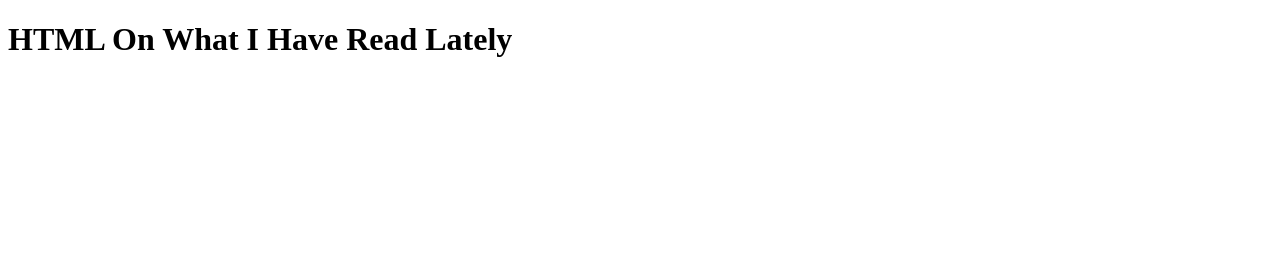
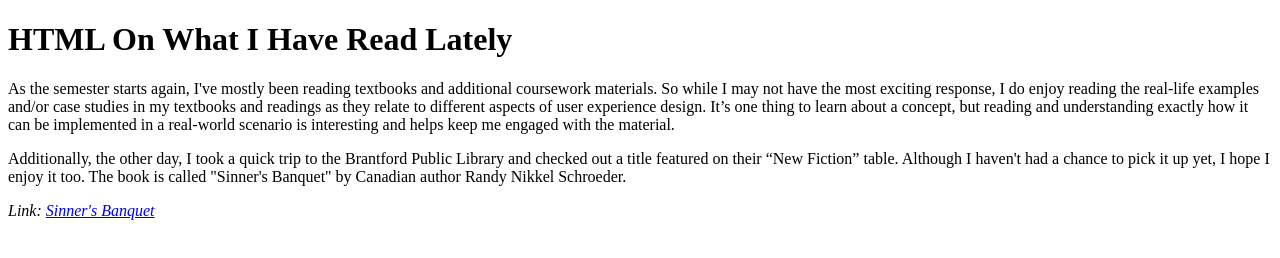
Before and after one commit to sasjspu/UX220-Lab-2, a plain HTML site: page index.html in a window 1280 px wide. Drawn offline with Linux system fonts and the light colour scheme.

Commit message:
Refactor HTML structure and add content
Replaced the main heading with a header element and added content about recent readings and a library visit.

```diff
--- a/index.html
+++ b/index.html
@@ -6,8 +6,11 @@
     </title>
   </head>
   <body>
-    <h1>
-      HTML On What I Have Read Lately
-    </h1>
-  </body>
+  <header><h1>HTML On What I Have Read Lately</h1></header>
+  <main>
+    <p>As the semester starts again, I've mostly been reading textbooks and additional coursework materials. So while I may not have the most exciting response, I do enjoy reading the real-life examples and/or case studies in my textbooks and readings as they relate to different aspects of user experience design. It’s one thing to learn about a concept, but reading and understanding exactly how it can be implemented in a real-world scenario is interesting and helps keep me engaged with the material. </p>
+    <p>Additionally, the other day, I took a quick trip to the Brantford Public Library and checked out a title featured on their “New Fiction” table. Although I haven't had a chance to pick it up yet, I hope I enjoy it too. The book is called "Sinner's Banquet" by Canadian author Randy Nikkel Schroeder.</p>
+  </main>
+    <footer><i>Link: <a href="https://www.indigo.ca/products/sinners-banquet">Sinner's Banquet</a></i></footer>
+</body>
 </html>
```
